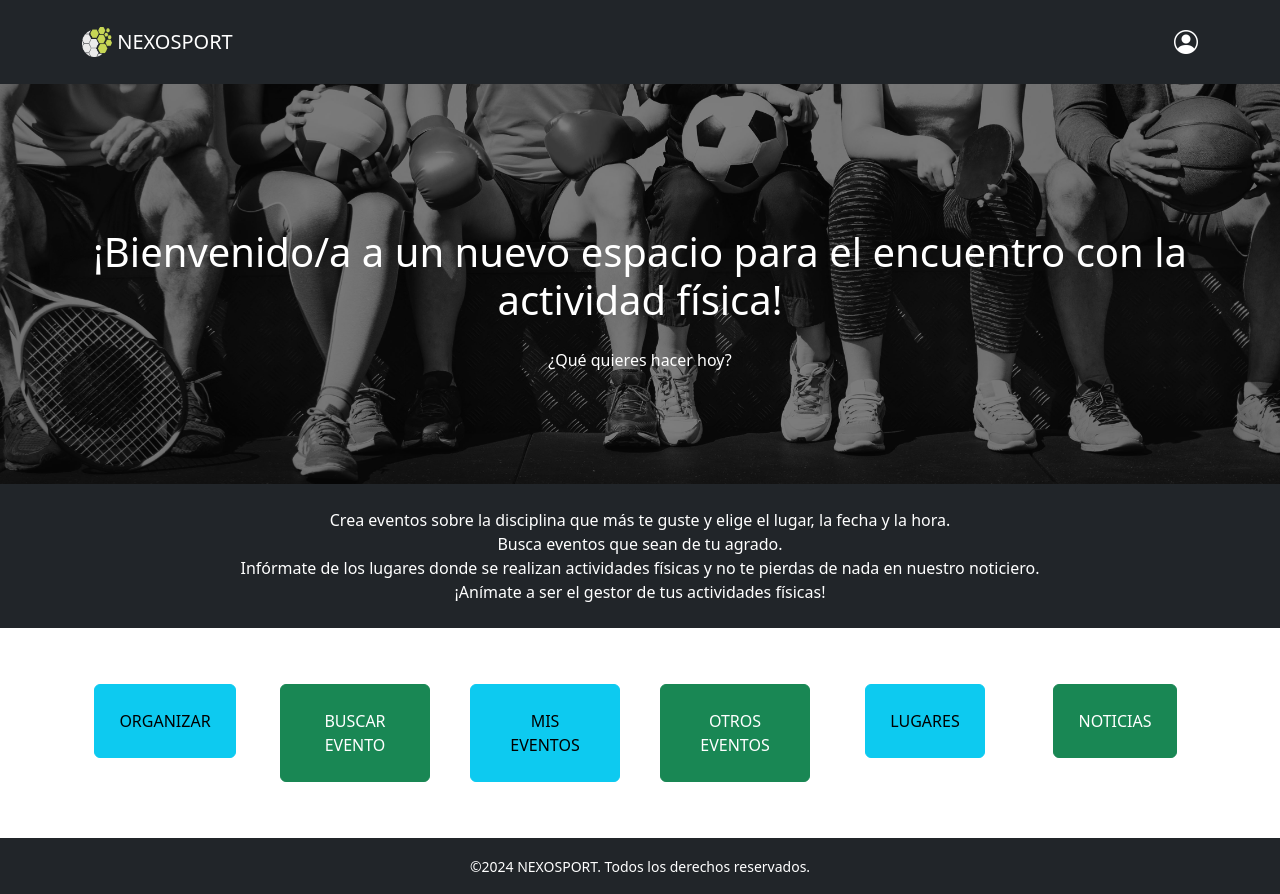
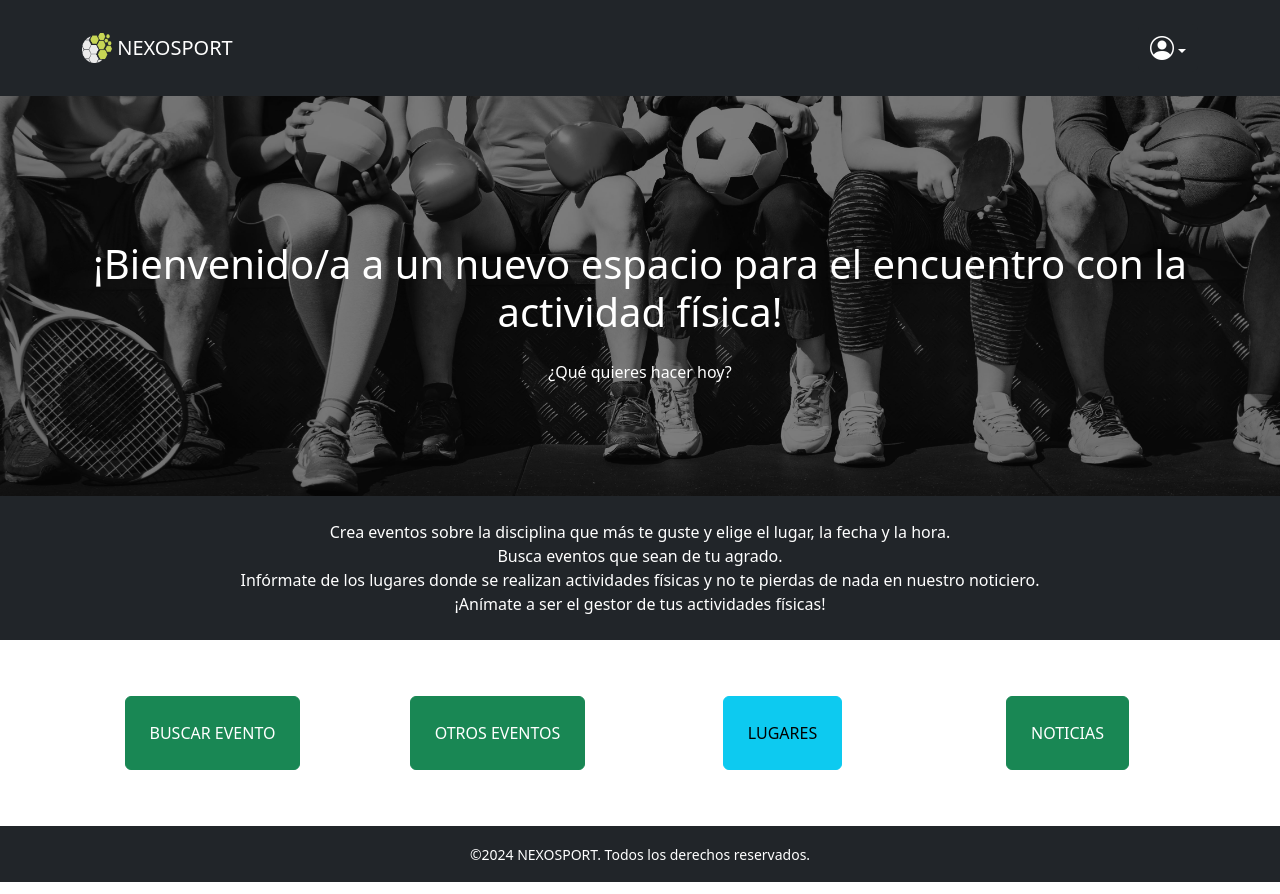
Before and after one commit to tomasfriz/TP-Plataformas-de-Desarrollo, a React (Vite) app in the folder frontend/: page / in a window 1280 px wide. Built offline with nearby package versions, Linux system fonts and the light colour scheme.

Commit message:
agrego menu desplegable al icono de usuario

```diff
--- a/frontend/src/Components/navbar/Nav.jsx
+++ b/frontend/src/Components/navbar/Nav.jsx
@@ -1,6 +1,7 @@
 import React from 'react';
 import { Container, Navbar } from 'react-bootstrap';
 import logo from '/logo.png';
+import UserMenu from '../userMenu/UserMenu';
 
 
 
@@ -20,7 +21,8 @@ const Nav = () => {
             </Navbar.Brand>
             <Navbar.Collapse className="justify-content-end">
                 <Navbar.Text>
-                    <i className="bi bi-person-circle" style={{ fontSize: '1.5rem', color: 'white' }}></i>
+
+                    <UserMenu></UserMenu>
                 </Navbar.Text>
             </Navbar.Collapse>
         </Container>
--- /dev/null
+++ b/frontend/src/Components/userMenu/UserMenu.jsx
@@ -0,0 +1,20 @@
+import React from 'react';
+import { Dropdown } from 'react-bootstrap';
+
+function UserMenu() {
+  return (
+    <Dropdown align="end">
+      <Dropdown.Toggle variant="dark" id="dropdown-basic" className=" border-0">
+      <i className="bi bi-person-circle" style={{ fontSize: '1.5rem', color: 'white' }}></i>
+      </Dropdown.Toggle>
+
+      <Dropdown.Menu style={{ backgroundColor: '#343a40', color: 'white' }} >
+        <Dropdown.Item href="/myEvents">Mis Eventos</Dropdown.Item>
+        <Dropdown.Item href="/organize" >Organizar Evento</Dropdown.Item>
+        <Dropdown.Item href="#" onClick={() => alert('Cerrar sesión')}>Cerrar Sesión</Dropdown.Item>
+      </Dropdown.Menu>
+    </Dropdown>
+  );
+}
+
+export default UserMenu;
--- a/frontend/src/pages/HomePage.jsx
+++ b/frontend/src/pages/HomePage.jsx
@@ -56,18 +56,8 @@ const HomePage = () => {
             <Container className="text-center my-5">
                 <Row>
                     <Col>
-                        <Link to="/organize">
-                            <Button variant="info" className="btn m-2 p-4">ORGANIZAR</Button>
-                        </Link>
-                    </Col>
-                    <Col>
                         <Link to="/searchEvents">
                             <Button variant="success" className="btn m-2 p-4">BUSCAR EVENTO</Button>
-                        </Link>
-                    </Col>
-                    <Col>
-                        <Link to="/myEvents">
-                            <Button variant="info" className="btn m-2 p-4">MIS EVENTOS</Button>
                         </Link>
                     </Col>
                     <Col>
```
